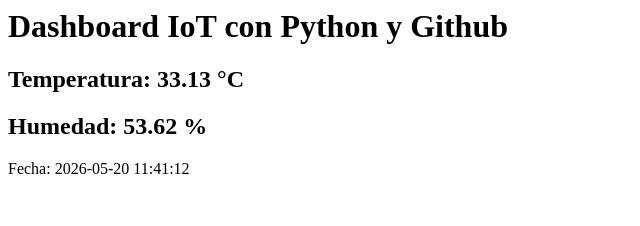
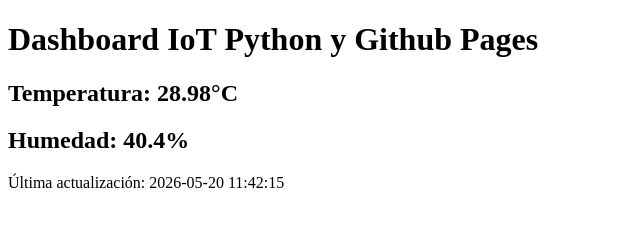
Before and after one commit to SDiazH77/iot_dashboard_python, a plain HTML site: page index.html in a window 1280 px wide. Shown: the whole page, without its empty margins (0-640 px from the left). Drawn offline with Linux system fonts and the light colour scheme.

Commit message:
Add files via upload

```diff
--- a/datos.json
+++ b/datos.json
@@ -1,5 +1,5 @@
 {
-    "temperatura": 33.13,
-    "humedad": 53.62,
-    "fecha_hora": "2026-05-20 11:41:12"
+    "temperatura": 28.98,
+    "humedad": 40.4,
+    "fecha_hora": "2026-05-20 11:42:15"
 }
--- a/index.html
+++ b/index.html
@@ -1,20 +1,31 @@
+
+
+<!DOCTYPE html>
+<html lang="es">
+<head>
+    <meta charset="UTF-8">
+    <title>Dashboard IoT</title>
 </head>
+<body>
 
-<body>
-    <h1>Dashboard IoT con Python y Github</h1>
-    <h2>Temperatura: <span id="temperatura">--</span> °C</h2>
-    <h2>Humedad: <span id="humedad">--</span> %</h2>
-    <p>Fecha: <span id="fecha">--</span></p>
+    <h1>Dashboard IoT Python y Github Pages</h1>
+
+    <h2>Temperatura: <span id="Temperatura">--</span>°C</h2>
+    <h2>Humedad: <span id="Humedad">--</span>%</h2>
+    <p>Última actualización: <span id="fecha">--</span></p>
+
     <script>
-        fetch('datos.json')
-            .then(response => response.json())
+        // Función para obtener los datos del archivo JSON
+        fetch("datos.json")
+            .then(respuesta => respuesta.json())
             .then(datos => {
-                document.getElementById("temperatura").textContent = datos.temperatura;
-                document.getElementById("humedad").textContent = datos.humedad;
+                // Actualizamos el HTML con los datos del JSON
+                document.getElementById("Temperatura").textContent = datos.temperatura;
+                document.getElementById("Humedad").textContent = datos.humedad;
                 document.getElementById("fecha").textContent = datos.fecha_hora;
             })
+            .catch(error => console.error("Error al cargar datos:", error));
     </script>
 
 </body>
-
 </html>
```
